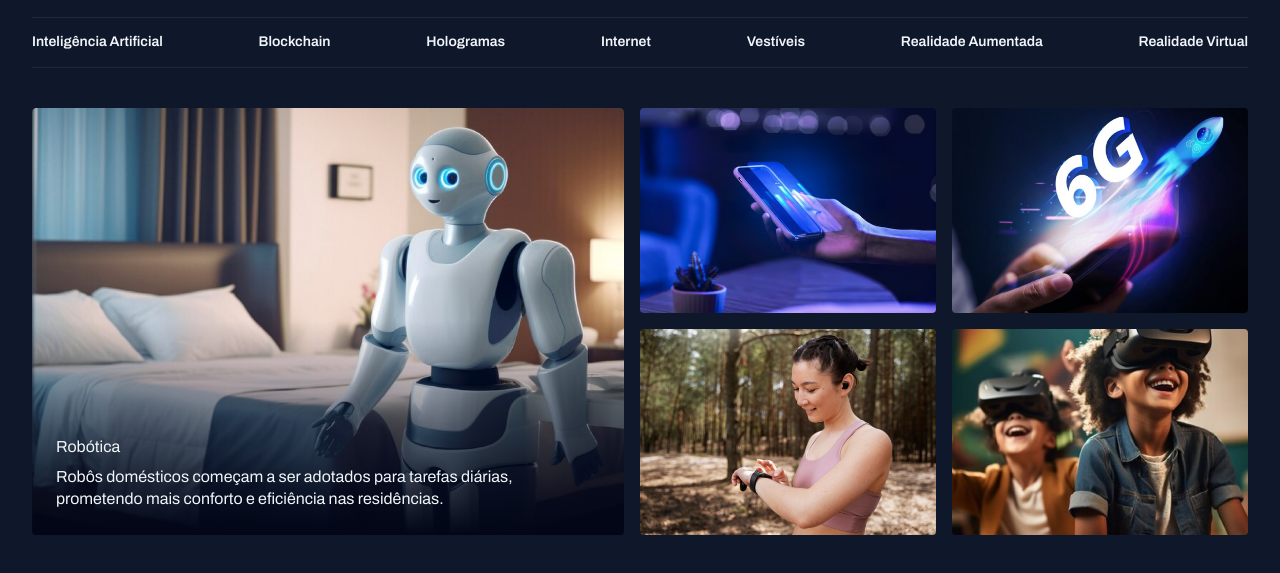
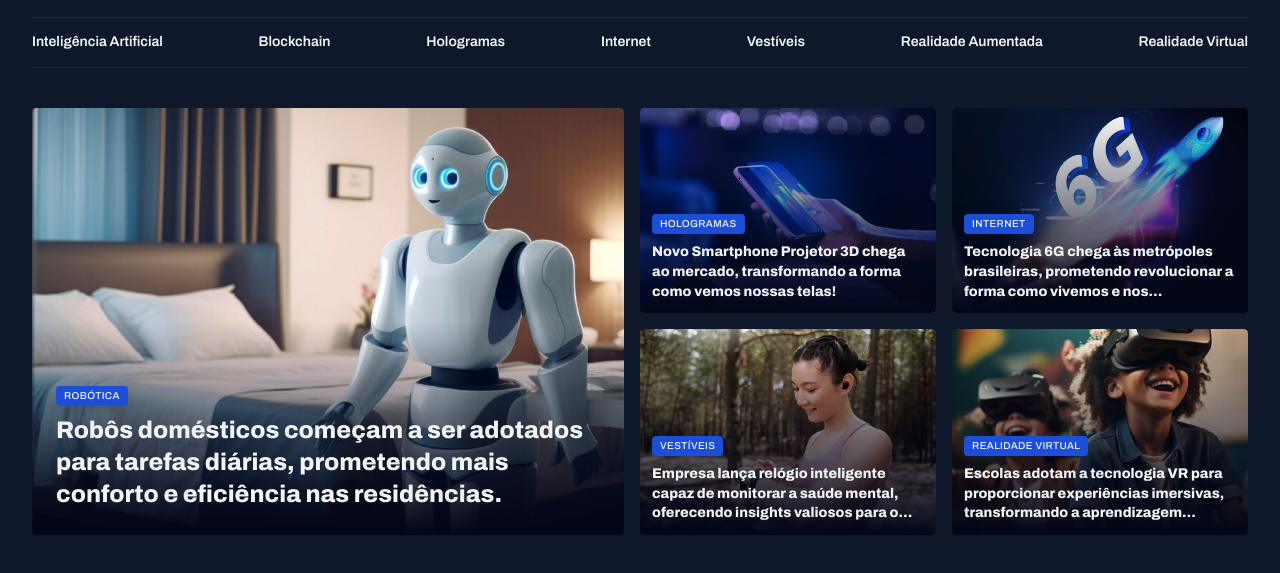
Before and after one commit to MontenegroEngComp/Portal-de-Noticias, a plain HTML site: page index.html in a window 1280 px wide. Shown: the part 45-618 px from the top of the page. Drawn offline with Linux system fonts and the light colour scheme.

Commit message:
adicionando legendas nos cards dos destaques

```diff
--- a/index.html
+++ b/index.html
@@ -51,21 +51,50 @@
                 <img src="assets/images/Image 01.png" alt="1">
 
                 <figcaption>
-                    <span>Robótica</span>
+                    <span class="tag">Robótica</span>
                     <h2>Robôs domésticos começam a ser adotados para tarefas diárias, prometendo mais conforto e eficiência nas residências.</h2>
                 </figcaption>
             </div>
 
             <div class="grid grid-cols-2 gap-16">
-                <img src="assets/images/Image 02.png" alt="2">
+                <div class="card">
+                    <img src="assets/images/Image 02.png" alt="2">
 
-                <img src="assets/images/Image 03.png" alt="3">
+                    <figcaption>
+                        <span class="tag">Hologramas</span>
+                        <h3 class="line-clamp-3">Novo Smartphone Projetor 3D chega ao mercado, transformando a forma como vemos nossas telas!</h3>
+                    </figcaption>
+                </div>
 
-                <img src="assets/images/Image 04.png" alt="4">
+                <div class="card">
+                    <img src="assets/images/Image 03.png" alt="3">
 
-                <img src="assets/images/Image 05.png" alt="5">
+                    <figcaption>
+                        <span class="tag">Internet</span>
+                        <h3 class="line-clamp-3">Tecnologia 6G chega às metrópoles brasileiras, prometendo revolucionar a forma como vivemos e nos comunicamos.</h3>
+                    </figcaption>
+                </div>
+
+                <div class="card">
+                    <img src="assets/images/Image 04.png" alt="4">
+
+                    <figcaption>
+                        <span class="tag">Vestíveis</span>
+                        <h3 class="line-clamp-3">Empresa lança relógio inteligente capaz de monitorar a saúde mental, oferecendo insights valiosos para o bem-estar pessoal.</h3>
+                    </figcaption>
+                </div>
+
+                <div class="card">
+                    <img src="assets/images/Image 05.png" alt="5">
+
+                    <figcaption>
+                        <span class="tag">Realidade Virtual</span>
+                        <h3 class="line-clamp-3">Escolas adotam a tecnologia VR para proporcionar experiências imersivas, transformando a aprendizagem tradicional.</h3>
+                    </figcaption>
+                </div>
             </div>
         </section>
+
     </main>
 
 </body>
--- a/styles/global.css
+++ b/styles/global.css
@@ -19,6 +19,7 @@
     --text-span: 600 14px/145% var(--font-family);
     --text: 400 16px/140% var(--font-family);
     --text-small: 400 16px/160% var(--font-family);
+    --text-tag: 500 10px/12px var(--font-family);
 }
 
 body {
--- a/styles/sections.css
+++ b/styles/sections.css
@@ -1,5 +1,19 @@
+.tag {
+    display: inline-block;
+    padding: 4px 8px;
+    border-radius: 4px;
+    background-color: var(--brand-color-dark);
+    color: var(--text-color-primary);
+    font: var(--text-tag);
+    letter-spacing: 0.4px;
+    text-transform: uppercase;
+    filter: drop-shadow(0 4px 8px rgba(2, 6, 23, 0.25));
+}
+
 #featured {
     img {
+        display: block;
+        width: 100%;
         height: 100%;
         object-fit: cover;
         border-radius: 4px;
@@ -27,6 +41,22 @@
 
             h2{
                 margin-top: 8px;
+                font: var(--h1);
+            }
+        }
+    }
+
+    .grid-cols-2 .card {
+        &::before {
+            top: 0;
+        }
+
+        figcaption {
+            padding: 12px;
+
+            h3 {
+                margin-top: 8px;
+                font: var(--h3);
             }
         }
     }
--- a/styles/utility.css
+++ b/styles/utility.css
@@ -13,3 +13,11 @@
 .gap-16 {
     gap: 16px;
 }
+
+.line-clamp-3 {
+    display: -webkit-box;
+    -webkit-box-orient: vertical;
+    -webkit-line-clamp: 3;
+    line-clamp: 3;
+    overflow: hidden;
+}
```
